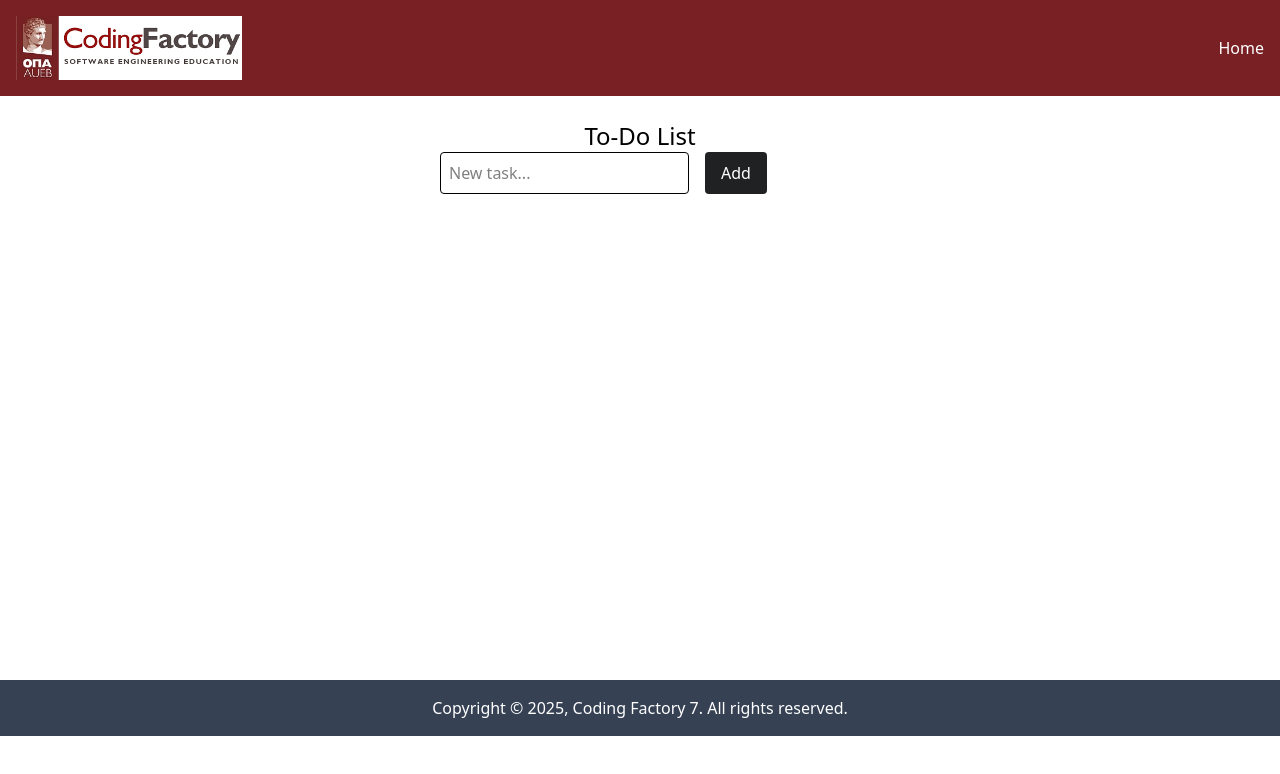
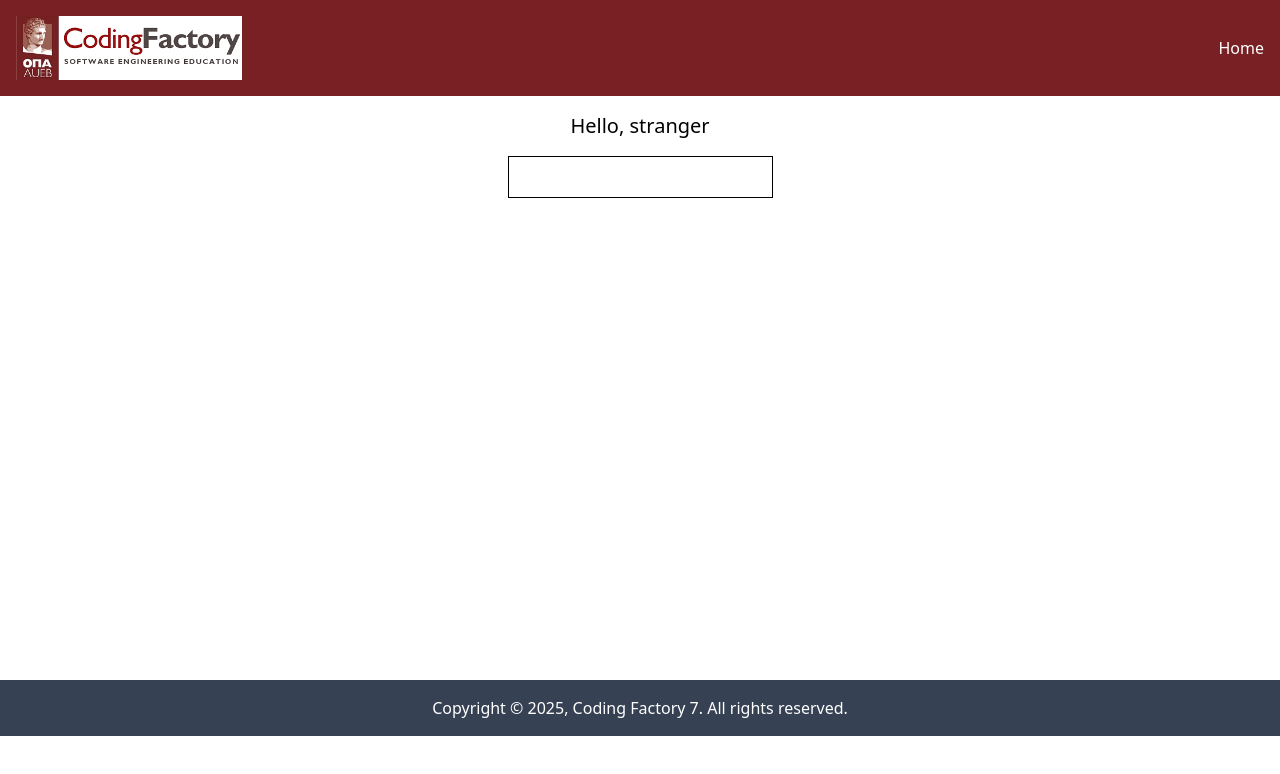
Before and after one commit to evaperisteri/cf7-react-components-intro, a React (Vite) app: page / in a window 1280 px wide. Shown: the top 774 px of the page. Built offline with nearby package versions, Linux system fonts and the light colour scheme.

Commit message:
feat: change document.title with use effect

```diff
--- a/src/App.tsx
+++ b/src/App.tsx
@@ -7,13 +7,13 @@
 // import CodingFactoryLogo from "./components/CodingFactoryLogo.tsx";
 
 import Layout from "./components/Layout.tsx";
-import Todo from "./components/Todo/Todo.tsx";
+//import Todo from "./components/Todo/Todo.tsx";
 //import CounterAdvancedWithCustomHook from "./components/CounterAdvancedWithCustomHook.tsx";
 //import CounterWithReducer from "./components/CounterWithReducer.tsx";
 //import CounterAdvanced from "./components/CounterAdvanced.tsx";
 //import CounterWithCustomHook from "./components/CounterWithCustomHook.tsx";
 //import CounterWithMoreStates from "./components/CounterWithMoreStates.tsx";
-//import NameChanger from "./components/NameChanger.tsx";
+import NameChanger from "./components/NameChanger.tsx";
 //import FunctionalComponentWithState from "./components/FunctionalComponentWithState.tsx";
 //import Counter from "./components/Counter.tsx";
 //import FunctionalComponent from "./components/FunctionalComponent.tsx";
@@ -36,13 +36,13 @@ function App() {
             {/*<ClassComponentWithState/>*/}
             {/*<FunctionalComponentWithState/>*/}
             {/*<Counter/>*/}
-            {/*<NameChanger/>*/}
+            <NameChanger/>
             {/*<CounterWithMoreStates/>*/}
             {/*<CounterAdvanced/>*/}
             {/*<CounterWithCustomHook/>*/}
             {/*<CounterAdvancedWithCustomHook/>*/}
             {/*<CounterWithReducer/>*/}
-            <Todo/>
+            {/*<Todo/>*/}
         </Layout>
     </>
   )
--- a/src/components/NameChanger.tsx
+++ b/src/components/NameChanger.tsx
@@ -1,7 +1,8 @@
-import {useState} from "react";
+import {useEffect, useState} from "react";
 
 const NameChanger=()=> {
     const [name, setName] = useState('');
+    useEffect(()=>{document.title=name ? `Hello, ${name}!` : "Hello Stranger!"}, [name])
     const handleChange = (e: React.ChangeEvent<HTMLInputElement>)=> {
         setName(e.target.value);
     }
```
